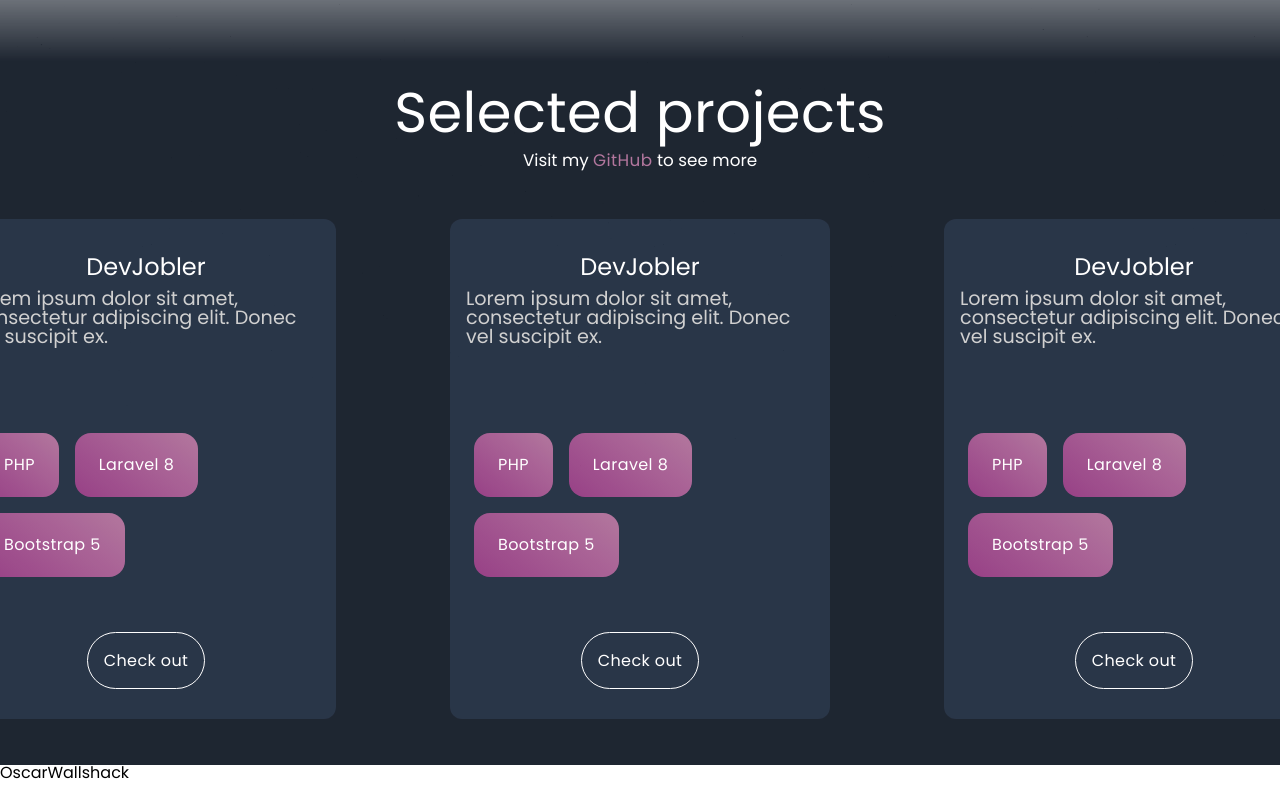
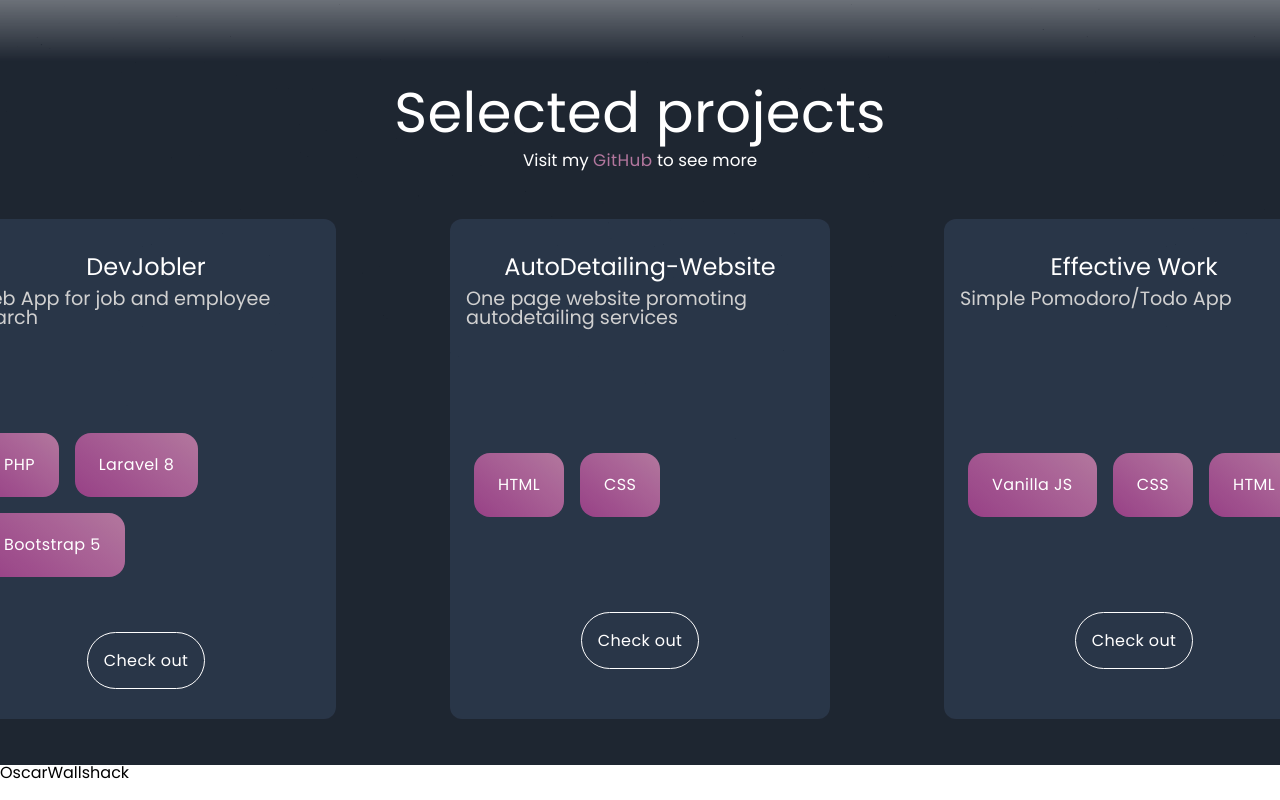
Before and after one commit to oscarwallshack/OscarWallshack.dev, a React (Create React App) app: page / in a window 1280 px wide. Shown: the part 925-1725 px from the top of the page. Built offline with nearby package versions, Linux system fonts and the light colour scheme; a web font is replaced by a local one.

Commit message:
projects

```diff
--- a/src/components/Layout/Projects/Project.js
+++ b/src/components/Layout/Projects/Project.js
@@ -2,22 +2,24 @@
 import classes from "./Project.module.scss";
 import Tech from "./Tech";
 
-const Project = (props) => {
+const Project = ({
+  key,
+  projectName,
+  projectDescription,
+  projectTechs,
+  projectLink,
+}) => {
+  const tech = projectTechs.map((tech) => <Tech tech={tech} />);
   return (
-    <div className={classes.project}>
+    <div id={key} className={classes.project}>
       <div className={classes.project__heading}>
-        <h4>DevJobler</h4>
-        <p>
-          Lorem ipsum dolor sit amet, consectetur adipiscing elit. Donec vel
-          suscipit ex.
-        </p>
+        <h4>{projectName}</h4>
+        <p>{projectDescription}</p>
       </div>
       <div className={classes.project__content}>
+        <div><ul className={classes.project__content__techList}>{tech}</ul></div>
         <div>
-          <Tech />
-        </div>
-        <div>
-          <a href="#">Check out</a>
+          <a href={projectLink}>Check out</a>
         </div>
       </div>
     </div>
--- a/src/components/Layout/Projects/Project.module.scss
+++ b/src/components/Layout/Projects/Project.module.scss
@@ -47,5 +47,9 @@
                 color: $white;
             }
         }
+        &__techList{
+            display: flex;
+            flex-wrap: wrap;
+        }
     }
 }
--- a/src/components/Layout/Projects/Projects.js
+++ b/src/components/Layout/Projects/Projects.js
@@ -3,6 +3,40 @@
 import classes from "./Projects.module.scss";
 
 const Projects = () => {
+  const projects = [
+    {
+      id: 1,
+      name: "DevJobler",
+      description: "Web App for job and employee search",
+      tech: ["PHP", "Laravel 8", "Bootstrap 5"],
+      link: "https://github.com/oscarwallshack/DevJobler",
+    },
+    {
+      id: 2,
+      name: "AutoDetailing-Website",
+      description: "One page website promoting autodetailing services",
+      tech: ["HTML", "CSS"],
+      link: "https://github.com/oscarwallshack/AutoDetailing-Website",
+    },
+    {
+      id: 3,
+      name: "Effective Work",
+      description: "Simple Pomodoro/Todo App",
+      tech: ["Vanilla JS", "CSS", "HTML"],
+      link: "https://github.com/oscarwallshack/Effective-work",
+    },
+  ];
+
+  const projectList = projects.map((project) => (
+    <Project
+      key={project.id}
+      projectName={project.name}
+      projectDescription={project.description}
+      projectTechs={project.tech}
+      projectLink={project.link}
+    />
+  ));
+
   return (
     <section className={classes.projects}>
       <div>
@@ -13,11 +47,7 @@
             see more
           </p>
         </div>
-        <div className={classes.projects__boxes}>
-          <Project />
-          <Project />
-          <Project />
-        </div>
+        <div className={classes.projects__boxes}>{projectList}</div>
       </div>
     </section>
   );
--- a/src/components/Layout/Projects/Tech.js
+++ b/src/components/Layout/Projects/Tech.js
@@ -1,10 +1,8 @@
 import classes from "./Tech.module.scss";
-const Tech = () => {
+const Tech = ({ tech }) => {
   return (
     <ul className={classes.tech}>
-      <li>PHP</li>
-      <li>Laravel 8</li>
-      <li>Bootstrap 5</li>
+      <li>{tech}</li>
     </ul>
   );
 };
--- a/src/components/Layout/Projects/Tech.module.scss
+++ b/src/components/Layout/Projects/Tech.module.scss
@@ -1,9 +1,7 @@
 @import '/src/styles/variables.scss';
 
-.tech{
-    display: flex;
-    flex-wrap: wrap;
-    li{
+.tech {
+    li {
         color: $white;
         background: linear-gradient(38deg, $pink, $pink_2);
         border: none;
```
